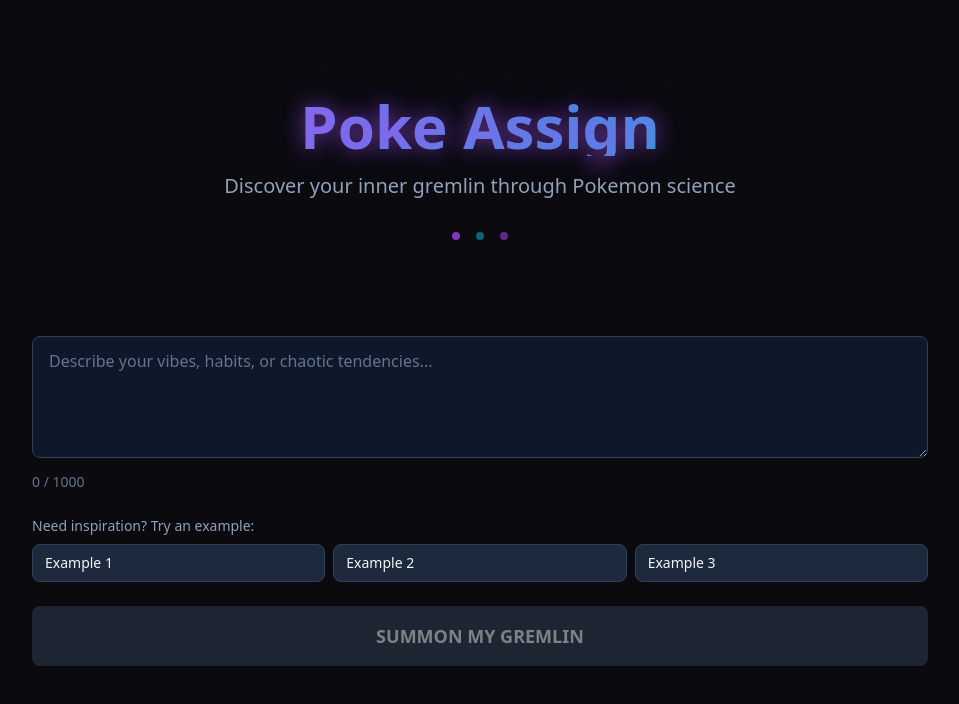
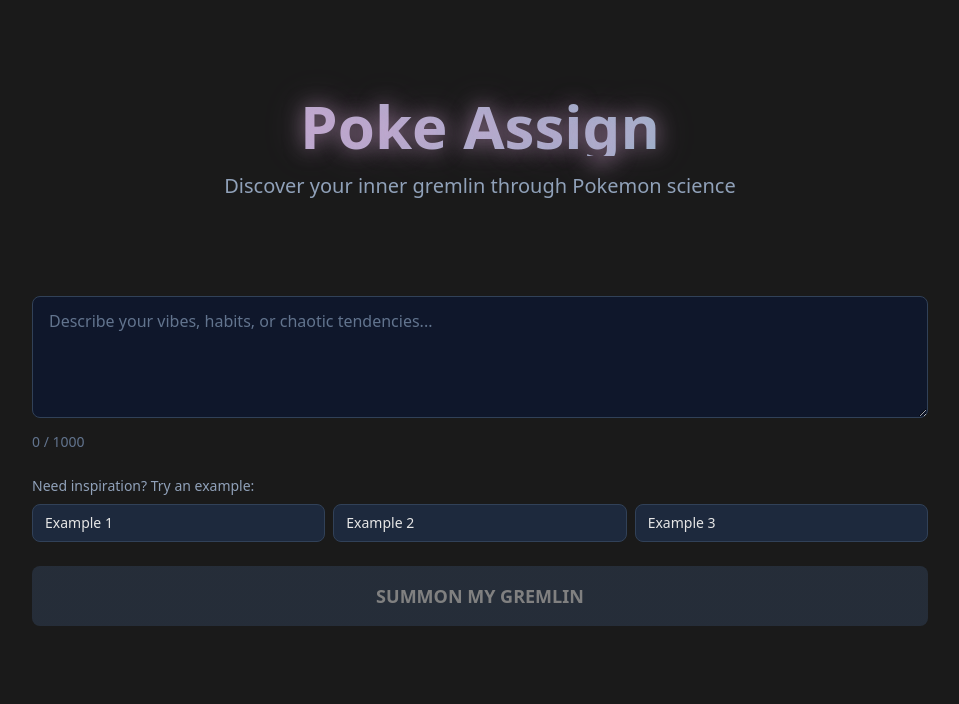
Before and after one commit to Handale1808/Poke-Assign, a Next.js app: page / in a window 1280 px wide. Shown: the top 704 px of the page, without its empty margins (160-1119 px from the left). Built offline with nearby package versions, Linux system fonts and the light colour scheme.

Commit message:
colour scheme change

```diff
--- a/app/components/Hero.tsx
+++ b/app/components/Hero.tsx
@@ -11,11 +11,6 @@
       <p className="text-lg md:text-xl text-slate-400 animate-fade-in" style={{ animationDelay: '200ms' }}>
         Discover your inner gremlin through Pokemon science
       </p>
-      <div className="mt-8 flex justify-center gap-4 opacity-0 animate-fade-in" style={{ animationDelay: '400ms' }}>
-        <div className="w-2 h-2 rounded-full bg-purple-500 animate-pulse-slow"></div>
-        <div className="w-2 h-2 rounded-full bg-cyan-500 animate-pulse-slow" style={{ animationDelay: '300ms' }}></div>
-        <div className="w-2 h-2 rounded-full bg-purple-500 animate-pulse-slow" style={{ animationDelay: '600ms' }}></div>
-      </div>
     </div>
   );
 }
--- a/app/globals.css
+++ b/app/globals.css
@@ -1,30 +1,37 @@
 @import "tailwindcss";
 
 @theme {
-  --color-bg-primary: #0a0a0f;
-  --color-bg-card: #1a1a2e;
-  --color-accent-purple: #a855f7;
-  --color-accent-cyan: #06b6d4;
+  --color-bg-primary: #1a1a1a;
+  --color-bg-card: #262626;
+  --color-accent-purple: #d4a5d3;
+  --color-accent-cyan: #7fb8c4;
+
+  --color-pastel-lavender: #f0d9ef;
+  --color-pastel-pink: #fcdce1;
+  --color-pastel-yellow: #ffe6bb;
+  --color-pastel-sage: #e9ecce;
+  --color-pastel-mint: #cde9dc;
+  --color-pastel-blue: #c4dfe5;
 
   --font-family-sans: var(--font-geist-sans);
   --font-family-mono: var(--font-geist-mono);
 }
 
 body {
-  background-color: #0a0a0f;
-  color: #f1f5f9;
+  background-color: #1a1a1a;
+  color: #e6e6e6;
 }
 
 @utility gradient-text {
-  background: linear-gradient(to right, #a855f7, #06b6d4);
+  background: linear-gradient(to right, #d4a5d3, #7fb8c4);
   -webkit-background-clip: text;
   background-clip: text;
   -webkit-text-fill-color: transparent;
 }
 
 @utility glow-purple {
-  text-shadow: 0 0 20px rgba(168, 85, 247, 0.5),
-               0 0 40px rgba(168, 85, 247, 0.3);
+  text-shadow: 0 0 20px rgba(212, 165, 211, 0.5),
+               0 0 40px rgba(212, 165, 211, 0.3);
 }
 
 @keyframes fadeIn {
```
